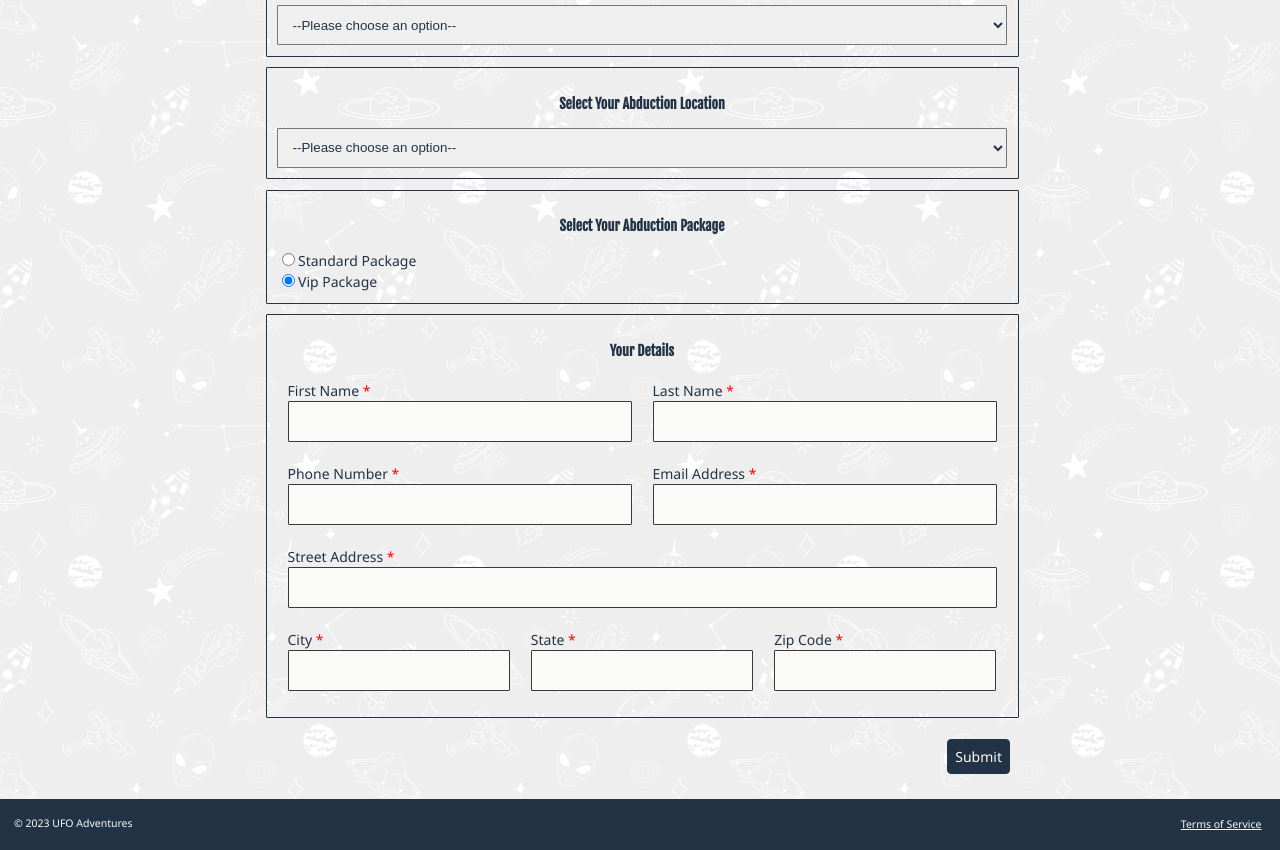
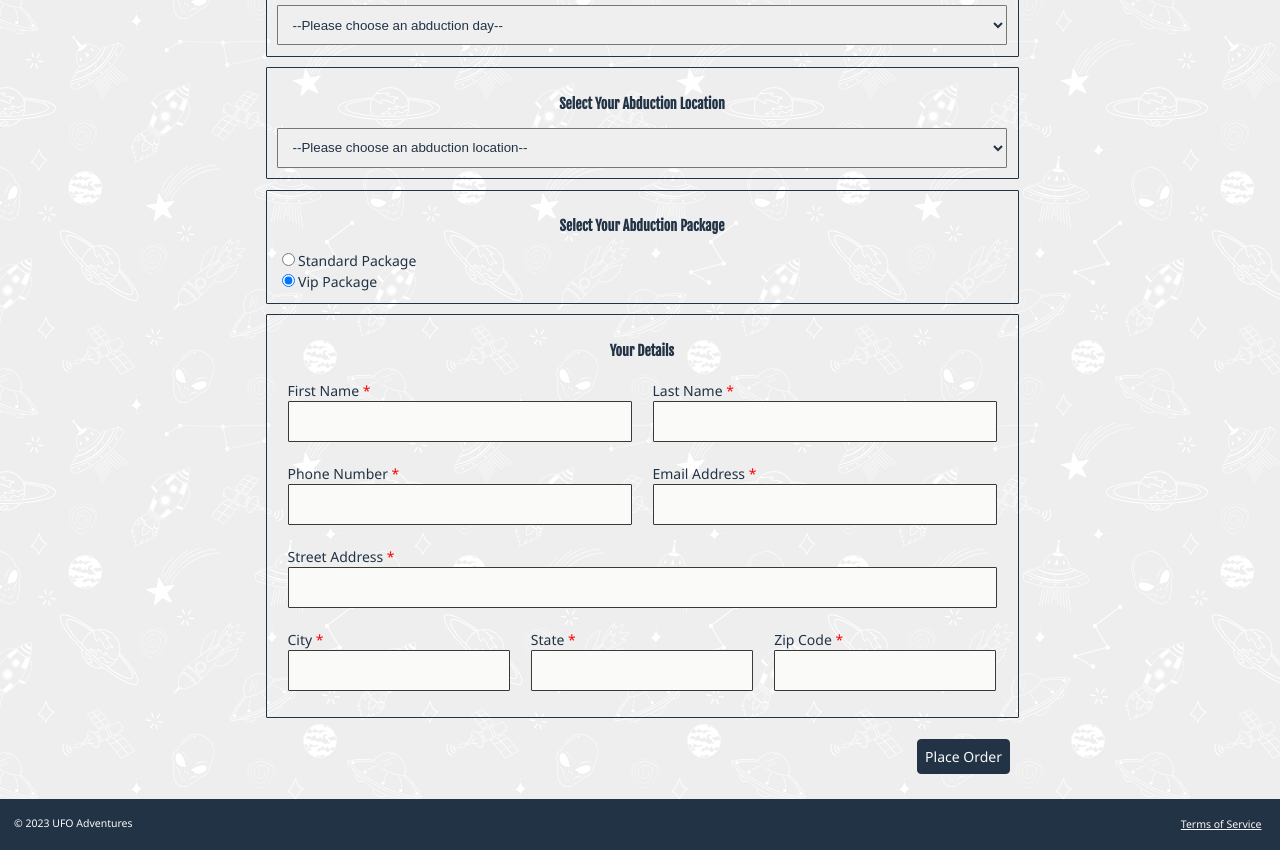
Before and after one commit to RHemstad/ufo_adventures, a React (Create React App) app: page /tickets in a window 1280 px wide. Shown: the part 260-1110 px from the top of the page. Built offline with nearby package versions, Linux system fonts and the light colour scheme; a web font is replaced by a local one.

Commit message:
added form validation

```diff
--- a/src/components/tickets/TicketCheckout.jsx
+++ b/src/components/tickets/TicketCheckout.jsx
@@ -22,8 +22,54 @@ const TicketCheckout = () => {
     let [newZipcode, setNewZipcode] = useState(zipcode);
 
 
+// defining yup schema to validate our form
+
+  const userSchema = yup.object().shape({
+    newFirstName: yup.string().required(),
+    newLastName: yup.string().required(),
+    newEmail: yup.string().email().required(),
+    newPhone: yup.number().required(),
+    newAddress: yup.string().required(),
+    newCity: yup.string().required(),
+    newCheckoutState: yup.string().required(),
+    newZipcode: yup.string().required(),
+  })
+
+//******** VALIDATE FORM FUNCTION ************ */
+async function validateForm() {
+    // creating a form data object
+
+    let dataObject = {
+    newFirstName: newFirstName,
+    newLastName: newLastName,
+    newEmail: newEmail,
+    newPhone: newPhone,
+    newAddress: newAddress,
+    newCity: newCity,
+    newCheckoutState: newCheckoutState,
+    newZipcode: newZipcode
+    }
+
+    // validating this dataObject concerning Yup userSchema
+
+    const isValid = await userSchema.isValid(dataObject)
+
+    if (isValid) {
+      alert('Form is Valid');
+      onUpdateCheckout();
+    } else {
+      alert('Form is Invalid')
+    }
+  }
+
+
+
+
+
+//******** ONUPDATE CHECKOUT FUNCTION ************ */
+
   const onUpdateCheckout = (e) => {
-    e.preventDefault();
+    //e.preventDefault();
 
 
     setFirstName(newFirstName);
@@ -53,7 +99,7 @@ const TicketCheckout = () => {
 <fieldset>
 <h4>Select Your Abduction Day</h4>
  <select class="select">
- <option value="">--Please choose an option--</option>
+ <option value="">--Please choose an abduction day--</option>
   <option value="sat">Saturday, November 3, 2023</option>
   <option value="sun">Sunday,  November 4, 2023</option>
 </select>
@@ -62,7 +108,7 @@ const TicketCheckout = () => {
 <fieldset>
 <h4>Select Your Abduction Location</h4>
  <select class="select">
- <option value="">--Please choose an option--</option>
+ <option value="">--Please choose an abduction location--</option>
   <option value="1">Dallas, TX</option>
   <option value="2">Los Angeles, CA</option>
   <option value="3">Vancouver, WA</option>
@@ -239,8 +285,8 @@ const TicketCheckout = () => {
 </fieldset>
             {/* ***** PAYMENT TYPE ***** */}
             <div className="payment-type">
-            {/*<button type="button" className="primary-button" onClick={() => {validateForm()}}>Place Order</button>*/}
-            <button type="submit" className="primary-button" onClick={onUpdateCheckout}>Submit</button>
+            <button type="button" className="primary-button" onClick={() => {validateForm()}}>Place Order</button>
+            {/*<button type="submit" className="primary-button" onClick={onUpdateCheckout}>Submit</button>*/}
             </div>
 
 
--- a/src/components/tickets/TicketConfirmation.jsx
+++ b/src/components/tickets/TicketConfirmation.jsx
@@ -11,8 +11,6 @@ const TicketConfirmation = () => {
     <>
 
 <Subheader>Ticket Confirmed</Subheader>
-
-
 
     <section id="ticket-confirmation">
     <h3>Thank You {firstName} for your willingness to be abducted!</h3>
```
